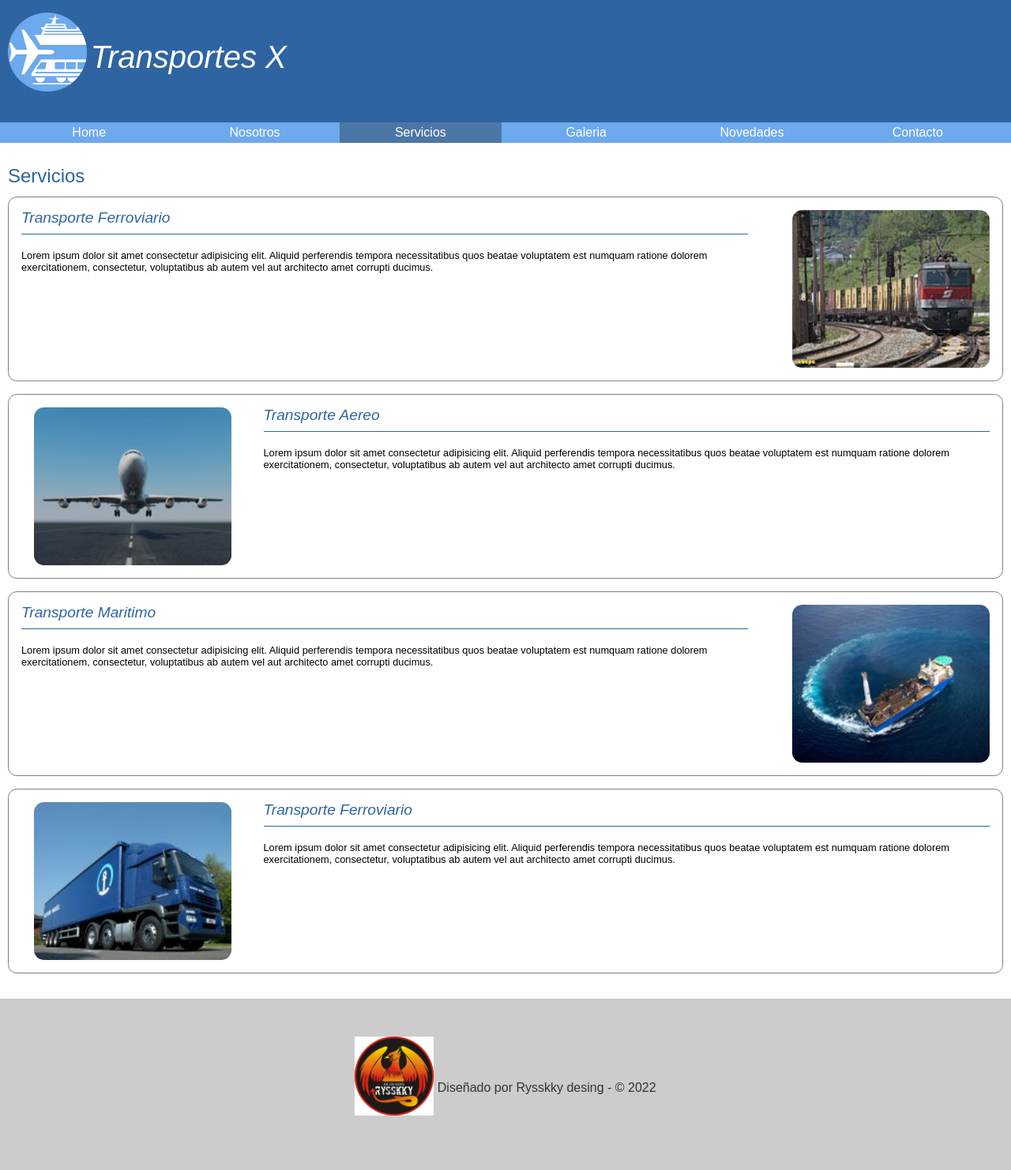
After one commit to JorgeCichello/Webmaster_cichello, a web app: file M3U1/Transportes/servicios.html in a window 1280 px wide. The commit adds this page. Shown: the whole page at 79% size. Run offline with its HTML, style and script files only (its server is not run), Linux system fonts and the light colour scheme.

Commit message:
maquetado2

```diff
--- a/M3U1/Transportes/CSS/transportes.css
+++ b/M3U1/Transportes/CSS/transportes.css
@@ -192,3 +192,82 @@ img{
 .persona:first-child{
     margin-left: 0;
 }
+
+/*Fin nosotros*/
+
+/*inicio servicios*/
+
+.servicio{
+    border: 1px solid gray;
+    border-radius: 0.7em;
+    margin: 1em 0;
+    padding: 1em;
+    overflow: hidden;
+}
+
+.servicio .info{
+    width: 75%;
+}
+
+.servicio .info h4{
+    color: #2e64a1;
+    font-size: 1.2em;
+    font-style: italic;
+    font-weight: 500;
+    margin: 0 0 1em;
+    border-bottom: 1px solid #2e64a1;
+    padding-bottom: 0.5em;
+}
+
+.servicio .info p{
+    font-size: 0.8em;
+    line-height: 1.2em;
+}
+
+.servicio img{
+    border-radius: 0.8em;
+    height: 200px;
+    width: 250px;
+}
+
+.servicio:nth-child(even) img{
+    /*par*/
+    float: right;
+    margin: 0 0 0 1em;
+}
+
+.servicio:nth-child(even) .info{
+    float: left;
+}
+
+.servicio:nth-child(odd) img{
+    /*impar*/
+    float: left;
+    margin: 0 0 0 1em;
+}
+
+.servicio:nth-child(odd) .info{
+    float: right;
+}
+
+/*fin servicios*/
+
+/*inicio galeria*/
+
+.galeria .foto{
+    float: left;
+    width: 18%;
+    margin: 1em 0 1em 2.5%;
+    border: 1px solid #ddd;
+    padding: 0.3em;
+    box-sizing: border-box;
+}
+
+.galeria .foto img{
+    width: 100%;
+    display: block;
+}
+
+.galeria .foto:nth-child(5n+1){
+    margin-left: 0;
+}
--- /dev/null
+++ b/M3U1/Transportes/servicios.html
@@ -0,0 +1,88 @@
+<!DOCTYPE html>
+<html lang="en">
+
+<head>
+    <meta charset="UTF-8">
+    <meta http-equiv="X-UA-Compatible" content="IE=edge">
+    <meta name="viewport" content="width=device-width, initial-scale=1.0">
+    <title>Transportes x</title>
+    <link rel="preconnect" href="https://fonts.googleapis.com">
+    <link rel="preconnect" href="https://fonts.gstatic.com" crossorigin>
+    <link href="https://fonts.googleapis.com/css2?family=Open+Sans:wght@300;400;700&display=swap" rel="stylesheet">
+    <link rel="stylesheet" href="CSS/normalize.css">
+    <link rel="stylesheet" href="CSS/transportes.css">
+</head>
+
+<body>
+
+    <header>
+        <div class="holder">
+            <img class="logo" src="img/logo.png" alt="logo de transportes">
+            <h1>Transportes X</h1>
+        </div>
+    </header>
+    <nav>
+        <ul class="holder">
+            <li><a href="Index.html">Home</a></li>
+            <li><a href="nosotros.html">Nosotros</a></li>
+            <li><a class="activo" href="servicios.html">Servicios</a></li>
+            <li><a href="galeria.html">Galeria</a></li>
+            <li><a href="novedades.html">Novedades</a></li>
+            <li><a href="contacto.html">Contacto</a></li>
+        </ul>
+    </nav>
+    <main class="holder">
+        <h2>Servicios</h2>
+        <div class="servicio">
+            <img src="img/servicios/ferroviario.jpg" alt="Tren">
+            <div class="info">
+                <h4>
+                    Transporte Ferroviario
+                </h4>
+                <p>
+                    Lorem ipsum dolor sit amet consectetur adipisicing elit. Aliquid perferendis tempora necessitatibus quos beatae voluptatem est numquam ratione dolorem exercitationem, consectetur, voluptatibus ab autem vel aut architecto amet corrupti ducimus.
+                </p>
+            </div>
+        </div>
+        <div class="servicio">
+            <img src="img/servicios/aereo.jpg" alt="Avion">
+            <div class="info">
+                <h4>
+                    Transporte Aereo
+                </h4>
+                <p>
+                    Lorem ipsum dolor sit amet consectetur adipisicing elit. Aliquid perferendis tempora necessitatibus quos beatae voluptatem est numquam ratione dolorem exercitationem, consectetur, voluptatibus ab autem vel aut architecto amet corrupti ducimus.
+                </p>
+            </div>
+        </div>
+        <div class="servicio">
+            <img src="img/servicios/maritimo.jpg" alt="Buque">
+            <div class="info">
+                <h4>
+                    Transporte Maritimo
+                </h4>
+                <p>
+                    Lorem ipsum dolor sit amet consectetur adipisicing elit. Aliquid perferendis tempora necessitatibus quos beatae voluptatem est numquam ratione dolorem exercitationem, consectetur, voluptatibus ab autem vel aut architecto amet corrupti ducimus.
+                </p>
+            </div>
+        </div>
+        <div class="servicio">
+            <img src="img/servicios/terrestre.jpg" alt="Tren">
+            <div class="info">
+                <h4>
+                    Transporte Ferroviario
+                </h4>
+                <p>
+                    Lorem ipsum dolor sit amet consectetur adipisicing elit. Aliquid perferendis tempora necessitatibus quos beatae voluptatem est numquam ratione dolorem exercitationem, consectetur, voluptatibus ab autem vel aut architecto amet corrupti ducimus.
+                </p>
+            </div>
+        </div>
+    </main>
+    <footer>
+        <img class="desing" src="img/Coco.JPG" alt="logo rysskky">
+        <p class="copy">Diseñado por Rysskky desing - &copy; 2022</p>
+    </footer>
+
+</body>
+
+</html>
```
Also changed, not shown: M3U1/Transportes/galeria.html (added, +53 -0 lines).
